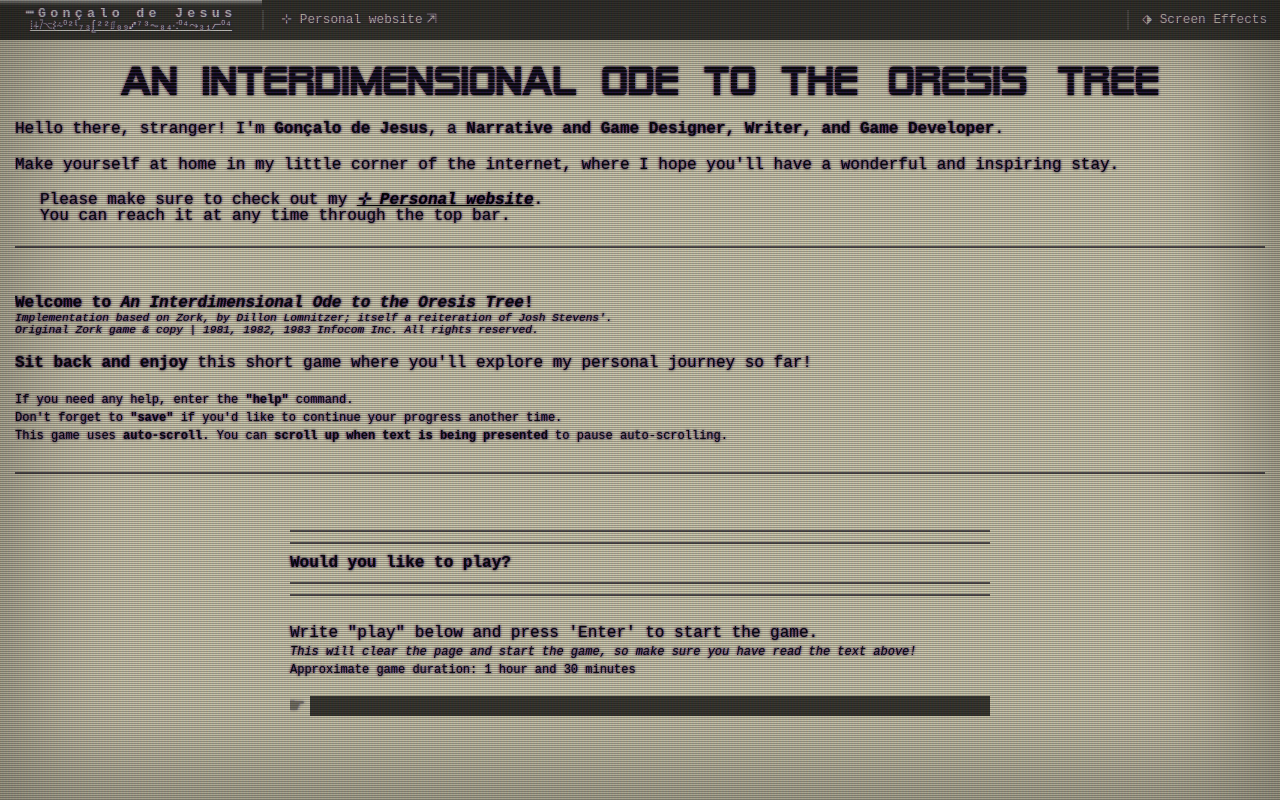
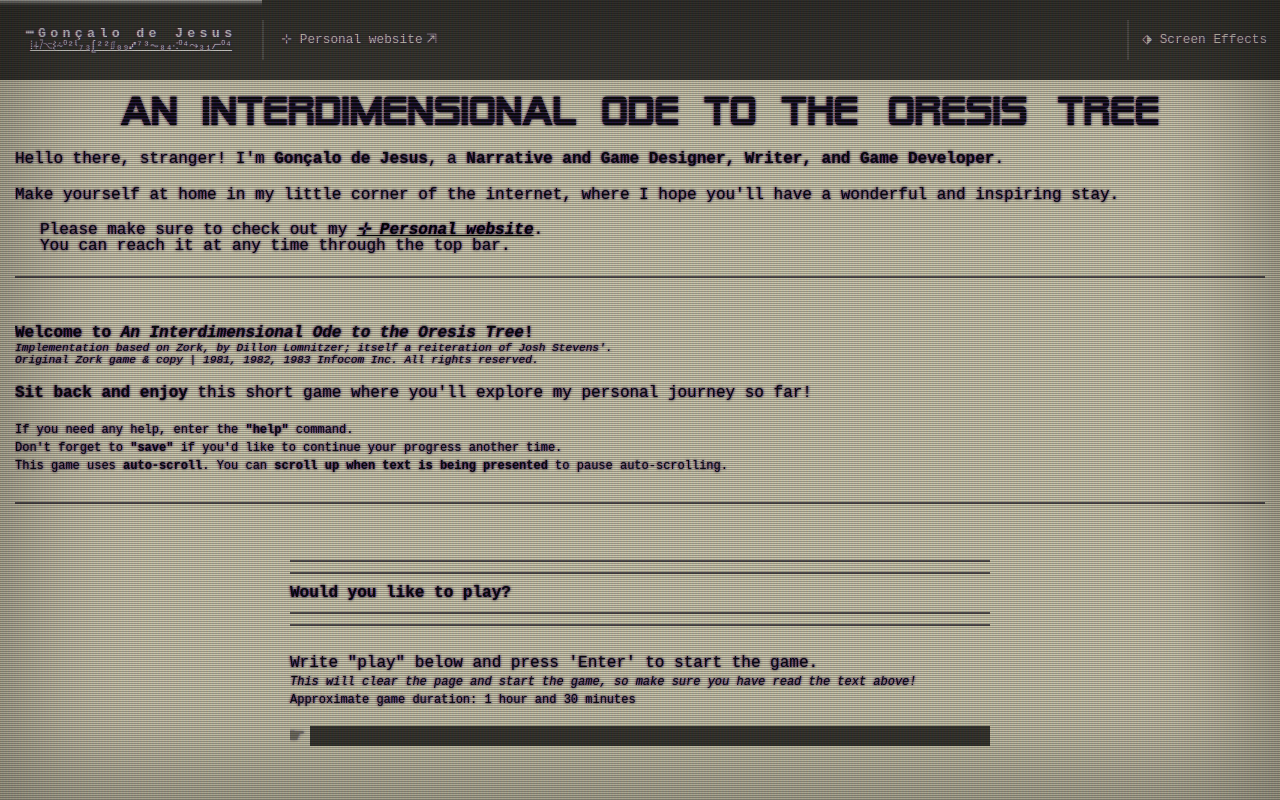
Before and after one commit to arboresis/an-interdimensional-ode-to-the-oresis-tree, a plain HTML site: page index.html in a window 1280 px wide. Drawn offline with Linux system fonts and the light colour scheme.

Commit message:
Corrected responsive scaling of the top bar elements.

```diff
--- a/assets/css/style.css
+++ b/assets/css/style.css
@@ -285,7 +285,7 @@ input {
     background-color: var(--background-color);
     color: #090909;
     opacity: 1;
-    height: 12.5%;
+    height: 10vh;
     width: 100%;
     position: fixed;
     z-index: 1;
@@ -293,7 +293,7 @@ input {
 
 @media only screen and (orientation: landscape) {
     .scorebar-background {
-        height: 5%;
+        height: 10vh;
         width: 100%;
     }
 }
@@ -302,7 +302,7 @@ input {
     background-color: #090909;
     color: #090909;
     opacity: 0.75;
-    height: 12.5%;
+    height: 10vh;
     width: 100%;
     position: fixed;
     z-index: 2;
@@ -310,7 +310,7 @@ input {
 
 @media only screen and (orientation: landscape) {
     .scorebar {
-        height: 5%;
+        height: 10vh;
         width: 100%;
     }
 }
@@ -397,7 +397,7 @@ input {
 @media only screen and (orientation: landscape) {
     .screen {
         height: 90vh;
-        top: calc(12.5vh / 2);
+        top: calc(20vh / 2);
     }
 }
 
```
